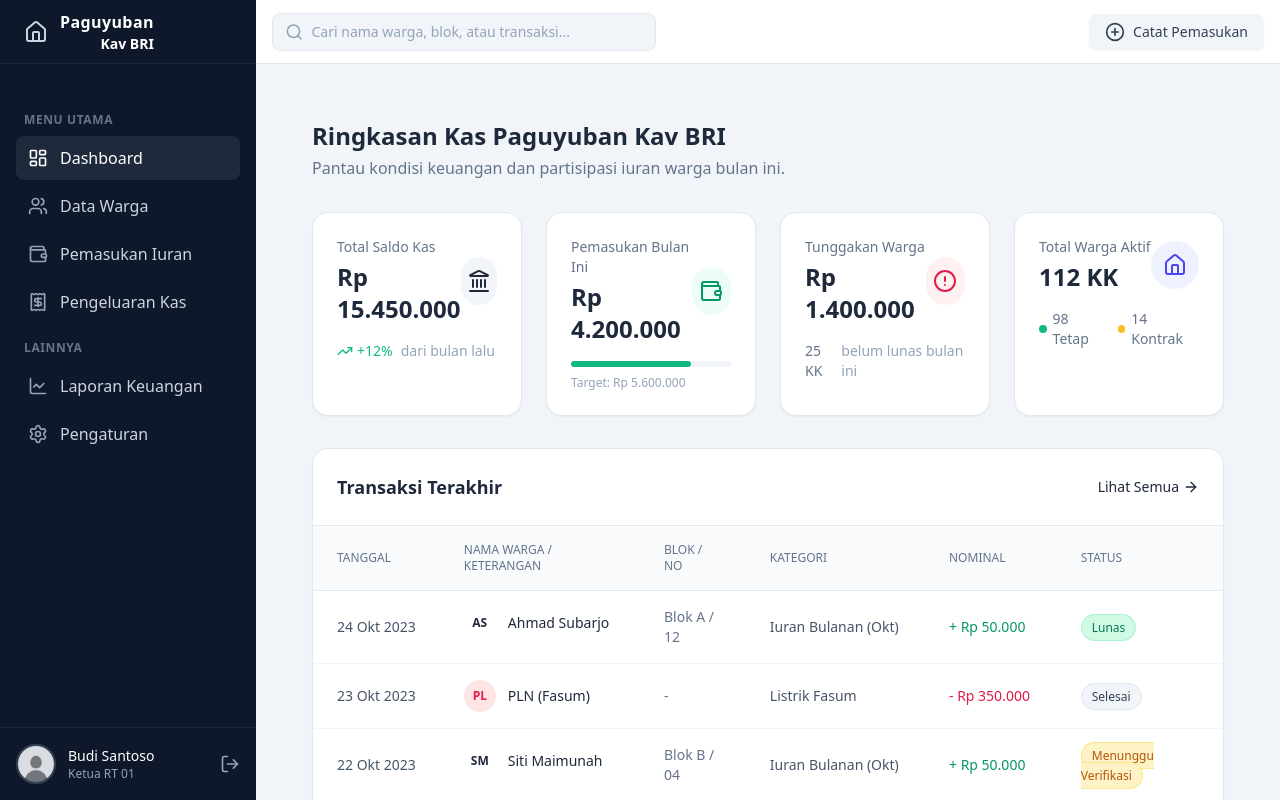
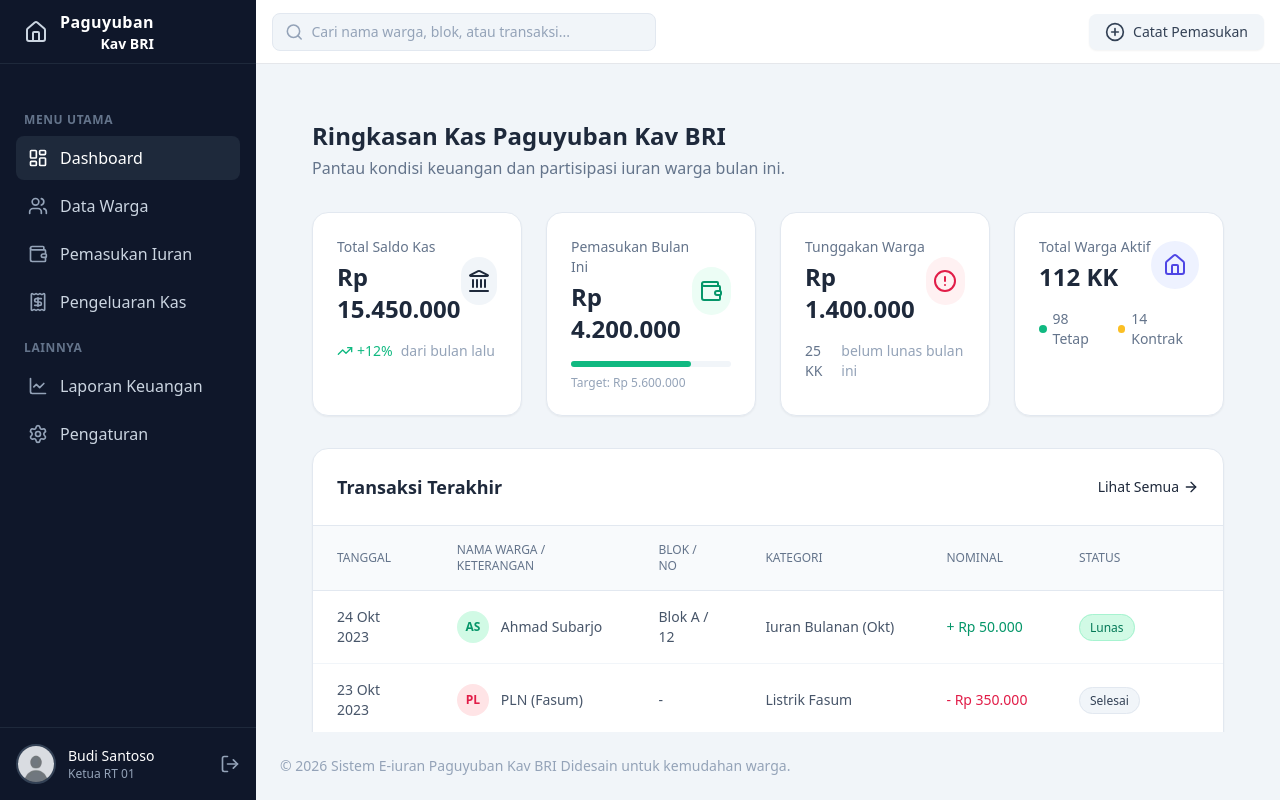
Before and after one commit to AkbarZul/Dashboard-Paguyuban, a React (Vite) app: page /dashboard in a window 1280 px wide. Built offline with nearby package versions, Linux system fonts and the light colour scheme.

Commit message:
feat: Add masterdata for status, Add component Table, Add columConfig for header and data table, Add helper chip color for mapping status table and Add Footer

```diff
--- /dev/null
+++ b/src/components/Footer/Footer.tsx
@@ -0,0 +1,10 @@
+const Footer = () => {
+  return (
+    <footer className="text-sm text-slate-400 p-6">
+      &copy; 2026 Sistem E-iuran Paguyuban Kav BRI Didesain untuk kemudahan
+      warga.
+    </footer>
+  );
+};
+
+export default Footer;
--- /dev/null
+++ b/src/components/Footer/index.ts
@@ -0,0 +1 @@
+export { default } from "./Footer";
--- a/src/components/Layout/DashboardLayout.tsx
+++ b/src/components/Layout/DashboardLayout.tsx
@@ -2,6 +2,7 @@ import { useSidebar } from "@/contexts/SidebarContext";
 import Header from "../Header";
 import Sidebar from "../Sidebar";
 import { Outlet } from "react-router";
+import Footer from "../Footer";
 
 const DashboardLayout = () => {
   const { isMobileMenuOpen, setIsMobileMenuOpen, activeMenu, setActiveMenu } =
@@ -22,6 +23,7 @@ const DashboardLayout = () => {
           <main className="flex-1 p-6 overflow-auto">
             <Outlet />
           </main>
+          <Footer />
         </div>
       </div>
     </div>
--- /dev/null
+++ b/src/components/Table/Table.tsx
@@ -0,0 +1,74 @@
+import { ReactNode } from "react";
+
+export interface Column<T> {
+  header: string;
+  accessor?: keyof T;
+  render?: (row: T) => ReactNode;
+  className?: string;
+}
+
+interface TableProps<T> {
+  columns: Column<T>[];
+  data: T[];
+}
+
+function Table<T>({ columns, data }: TableProps<T>) {
+  return (
+    <div className="w-full">
+      {/* Desktop */}
+      <div className="hidden md:block overflow-x-auto">
+        <table className="w-full text-sm text-left text-slate-600">
+          <thead className="text-xs text-slate-500 uppercase bg-slate-50 border-b border-slate-200">
+            <tr>
+              {columns.map((col, idx) => (
+                <th key={idx} className="px-6 py-4 font-medium">
+                  {col.header}
+                </th>
+              ))}
+            </tr>
+          </thead>
+
+          <tbody className="divide-y divide-slate-100">
+            {data.map((row, rowIndex) => (
+              <tr
+                key={rowIndex}
+                className="hover:bg-slate-50 transition-colors"
+              >
+                {columns.map((col, colIndex) => (
+                  <td key={colIndex} className="px-6 py-4">
+                    {col.render
+                      ? col.render(row)
+                      : (row[col.accessor as keyof T] as ReactNode)}
+                  </td>
+                ))}
+              </tr>
+            ))}
+          </tbody>
+        </table>
+      </div>
+
+      {/* Mobile (Card style) */}
+      <div className="md:hidden space-y-4">
+        {data.map((row, index) => (
+          <div
+            key={index}
+            className="bg-white p-4 rounded-xl border border-slate-200 shadow-sm"
+          >
+            {columns.map((col, idx) => (
+              <div key={idx} className="flex justify-between text-sm py-1">
+                <span className="text-slate-500">{col.header}</span>
+                <span className="text-slate-800 font-medium text-right">
+                  {col.render
+                    ? col.render(row)
+                    : (row[col.accessor as keyof T] as ReactNode)}
+                </span>
+              </div>
+            ))}
+          </div>
+        ))}
+      </div>
+    </div>
+  );
+}
+
+export default Table;
--- /dev/null
+++ b/src/components/Table/index.ts
@@ -0,0 +1 @@
+export { default } from './Table'
--- /dev/null
+++ b/src/constans/masterdata.ts
@@ -0,0 +1,5 @@
+export const STATUS_TRANSAKSI = {
+  LUNAS: "Lunas",
+  SELESAI: "Selesai",
+  MENUNGGU_VERIFIKASI: "Menunggu Verifikasi",
+};
--- /dev/null
+++ b/src/helpers/chipColor.tsx
@@ -0,0 +1,14 @@
+import { STATUS_TRANSAKSI } from "@/constans/masterdata";
+
+export const TRANSAKSI_STATUS_COLORS = {
+  [STATUS_TRANSAKSI.LUNAS]:
+    "bg-emerald-100 text-emerald-700 text-xs font-medium px-2.5 py-1 rounded-full border border-emerald-200",
+  [STATUS_TRANSAKSI.SELESAI]:
+    "bg-slate-100 text-slate-700 text-xs font-medium px-2.5 py-1 rounded-full border border-slate-200",
+  [STATUS_TRANSAKSI.MENUNGGU_VERIFIKASI]:
+    "bg-amber-100 text-amber-700 text-xs font-medium px-2.5 py-1 rounded-full border border-amber-200",
+};
+
+export const renderStatusBadge = (status) => {
+  return <span className={TRANSAKSI_STATUS_COLORS[status]}>{status}</span>;
+};
--- a/src/pages/Dashboard/Dashboard.tsx
+++ b/src/pages/Dashboard/Dashboard.tsx
@@ -1,9 +1,10 @@
 import Card from "@/components/Card";
 import useDashboard from "./useDashboard";
 import { ArrowRight } from "lucide-react";
+import Table from "@/components/Table";
 
 const Dashboard = () => {
-  const { cardData, transactions, renderStatusBadge } = useDashboard();
+  const { cardData, transactions, columnConfig } = useDashboard();
   return (
     <div className="flex-1 p-4 lg:p-8">
       <div className="mb-8">
@@ -38,57 +39,8 @@ const Dashboard = () => {
             Lihat Semua <ArrowRight className="ml-1 w-4 h-4" />
           </a>
         </div>
-        <div className="overflow-x-auto">
-          <table className="w-full text-sm text-left text-slate-600">
-            <thead className="text-xs text-slate-500 uppercase bg-slate-50 border-b border-slate-200">
-              <tr>
-                <th scope="col" className="px-6 py-4 font-medium">
-                  Tanggal
-                </th>
-                <th scope="col" className="px-6 py-4 font-medium">
-                  Nama Warga / Keterangan
-                </th>
-                <th scope="col" className="px-6 py-4 font-medium">
-                  Blok / No
-                </th>
-                <th scope="col" className="px-6 py-4 font-medium">
-                  Kategori
-                </th>
-                <th scope="col" className="px-6 py-4 font-medium">
-                  Nominal
-                </th>
-                <th scope="col" className="px-6 py-4 font-medium">
-                  Status
-                </th>
-              </tr>
-            </thead>
-            <tbody className="divide-y divide-slate-100">
-              {transactions.map((trx) => (
-                <tr
-                  key={trx.id}
-                  className="hover:bg-slate-50 transition-colors"
-                >
-                  <td className="px-6 py-4 whitespace-nowrap">{trx.date}</td>
-                  <td className="px-6 py-4 font-medium text-slate-800 flex items-center gap-3">
-                    <div
-                      className={`w-8 h-8 rounded-full flex items-center justify-center font-bold text-xs ${trx.type === "in" ? "bg-brand-100 text-brand-600" : "bg-rose-100 text-rose-600"}`}
-                    >
-                      {trx.initials}
-                    </div>
-                    {trx.name}
-                  </td>
-                  <td className="px-6 py-4 text-slate-500">{trx.block}</td>
-                  <td className="px-6 py-4">{trx.category}</td>
-                  <td
-                    className={`px-6 py-4 font-medium ${trx.type === "in" ? "text-emerald-600" : "text-rose-600"}`}
-                  >
-                    {trx.amount}
-                  </td>
-                  <td className="px-6 py-4">{renderStatusBadge(trx.status)}</td>
-                </tr>
-              ))}
-            </tbody>
-          </table>
+        <div className="p-4 md:p-0">
+          <Table columns={columnConfig} data={transactions} />
         </div>
       </div>
     </div>
--- a/src/pages/Dashboard/useDashboard.tsx
+++ b/src/pages/Dashboard/useDashboard.tsx
@@ -1,3 +1,4 @@
+import { renderStatusBadge } from "@/helpers/chipColor";
 import { AlertCircle, Home, Landmark, TrendingUp, Wallet } from "lucide-react";
 const useDashboard = () => {
   const cardData = [
@@ -77,30 +78,115 @@ const useDashboard = () => {
   ];
 
   const transactions = [
-  { id: 1, date: '24 Okt 2023', name: 'Ahmad Subarjo', initials: 'AS', block: 'Blok A / 12', category: 'Iuran Bulanan (Okt)', amount: '+ Rp 50.000', type: 'in', status: 'Lunas' },
-  { id: 2, date: '23 Okt 2023', name: 'PLN (Fasum)', initials: 'PL', block: '-', category: 'Listrik Fasum', amount: '- Rp 350.000', type: 'out', status: 'Selesai' },
-  { id: 3, date: '22 Okt 2023', name: 'Siti Maimunah', initials: 'SM', block: 'Blok B / 04', category: 'Iuran Bulanan (Okt)', amount: '+ Rp 50.000', type: 'in', status: 'Menunggu Verifikasi' },
-  { id: 4, date: '20 Okt 2023', name: 'Dedi Rahman', initials: 'DR', block: 'Blok C / 10', category: 'Sumbangan Kematian', amount: '+ Rp 100.000', type: 'in', status: 'Lunas' },
-  { id: 5, date: '19 Okt 2023', name: 'Gaji Satpam', initials: 'GA', block: '-', category: 'Operasional Keamanan', amount: '- Rp 2.500.000', type: 'out', status: 'Selesai' },
+    {
+      id: 1,
+      date: "24 Okt 2023",
+      name: "Ahmad Subarjo",
+      initials: "AS",
+      block: "Blok A / 12",
+      category: "Iuran Bulanan (Okt)",
+      amount: "+ Rp 50.000",
+      type: "in",
+      status: "Lunas",
+    },
+    {
+      id: 2,
+      date: "23 Okt 2023",
+      name: "PLN (Fasum)",
+      initials: "PL",
+      block: "-",
+      category: "Listrik Fasum",
+      amount: "- Rp 350.000",
+      type: "out",
+      status: "Selesai",
+    },
+    {
+      id: 3,
+      date: "22 Okt 2023",
+      name: "Siti Maimunah",
+      initials: "SM",
+      block: "Blok B / 04",
+      category: "Iuran Bulanan (Okt)",
+      amount: "+ Rp 50.000",
+      type: "in",
+      status: "Menunggu Verifikasi",
+    },
+    {
+      id: 4,
+      date: "20 Okt 2023",
+      name: "Dedi Rahman",
+      initials: "DR",
+      block: "Blok C / 10",
+      category: "Sumbangan Kematian",
+      amount: "+ Rp 100.000",
+      type: "in",
+      status: "Lunas",
+    },
+    {
+      id: 5,
+      date: "19 Okt 2023",
+      name: "Gaji Satpam",
+      initials: "GA",
+      block: "-",
+      category: "Operasional Keamanan",
+      amount: "- Rp 2.500.000",
+      type: "out",
+      status: "Selesai",
+    },
+  ];
+
+  const columnConfig = [
+  {
+    header: "Tanggal",
+    accessor: "date",
+  },
+  {
+    header: "Nama Warga / Keterangan",
+    render: (trx) => (
+      <div className="flex items-center gap-3">
+        <div
+          className={`w-8 h-8 rounded-full flex items-center justify-center font-bold text-xs ${
+            trx.type === "in"
+              ? "bg-emerald-100 text-emerald-600"
+              : "bg-rose-100 text-rose-600"
+          }`}
+        >
+          {trx.initials}
+        </div>
+        {trx.name}
+      </div>
+    ),
+  },
+  {
+    header: "Blok / No",
+    accessor: "block",
+  },
+  {
+    header: "Kategori",
+    accessor: "category",
+  },
+  {
+    header: "Nominal",
+    render: (trx) => (
+      <span
+        className={
+          trx.type === "in" ? "text-emerald-600" : "text-rose-600"
+        }
+      >
+        {trx.amount}
+      </span>
+    ),
+  },
+  {
+    header: "Status",
+    render: (trx) => renderStatusBadge(trx.status),
+  },
 ];
-
-  const renderStatusBadge = (status) => {
-    switch(status) {
-      case 'Lunas':
-        return <span className="bg-emerald-100 text-emerald-700 text-xs font-medium px-2.5 py-1 rounded-full border border-emerald-200">{status}</span>;
-      case 'Selesai':
-        return <span className="bg-slate-100 text-slate-700 text-xs font-medium px-2.5 py-1 rounded-full border border-slate-200">{status}</span>;
-      case 'Menunggu Verifikasi':
-        return <span className="bg-amber-100 text-amber-700 text-xs font-medium px-2.5 py-1 rounded-full border border-amber-200">{status}</span>;
-      default:
-        return <span>{status}</span>;
-    }
-  };
 
   return {
     cardData,
     transactions,
-    renderStatusBadge
+    columnConfig
   };
 };
 
```
